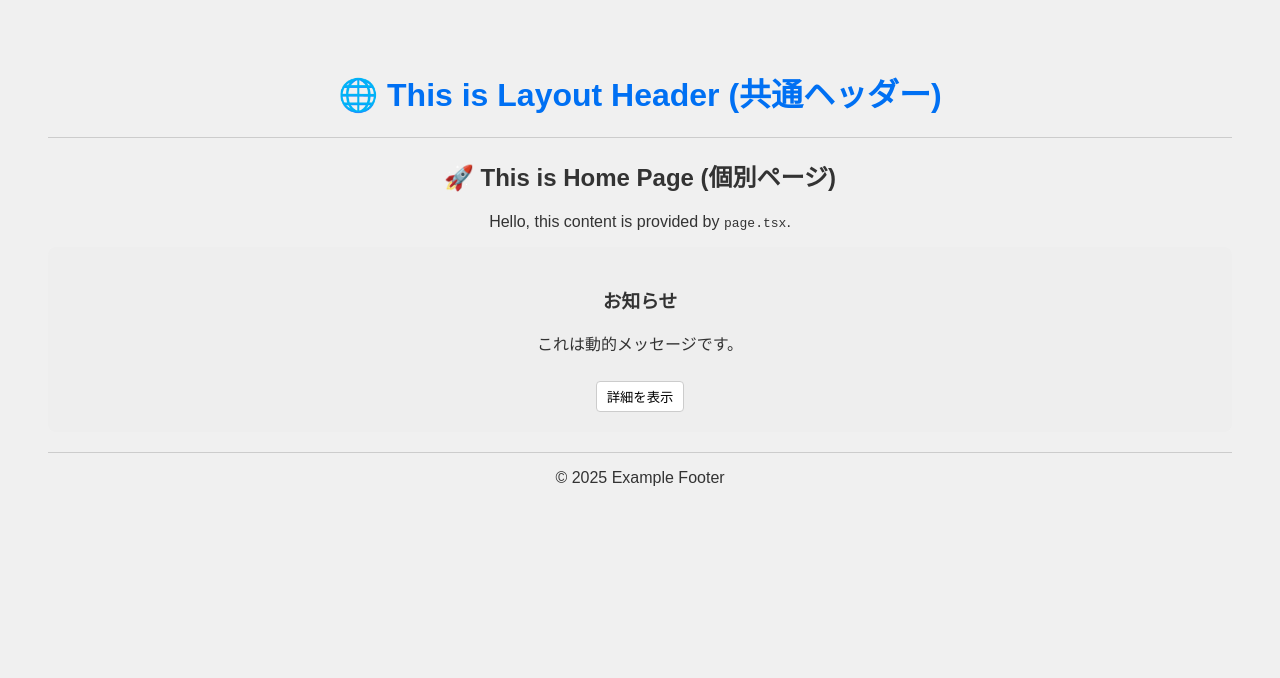
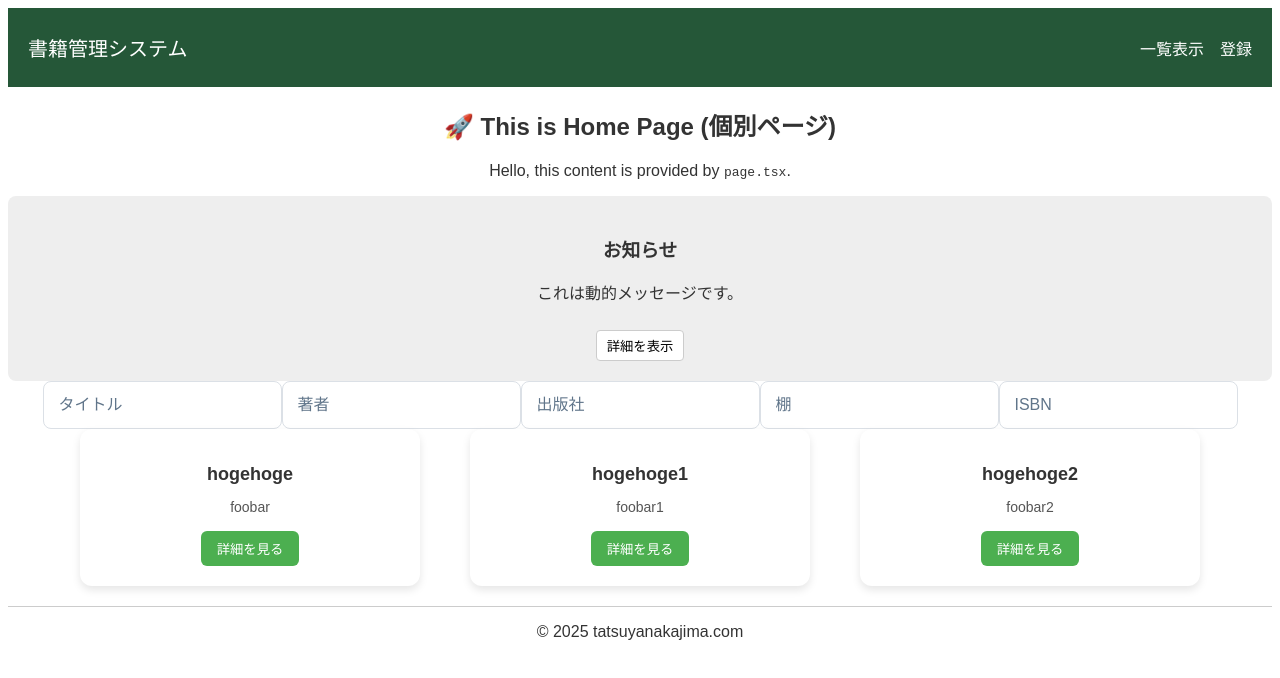
Before and after one commit to nakajima923/next-sandbox, a Next.js app in the folder next-sandbox/: page / in a window 1280 px wide. Shown: the top 678 px of the page. Built offline with nearby package versions, Linux system fonts and the light colour scheme.

Commit message:
add input tag

```diff
--- /dev/null
+++ b/next-sandbox/src/app/Page.module.css
@@ -0,0 +1,5 @@
+.cardContent {
+    display: flex;
+    justify-content: center;
+    gap: 50px;
+}
--- a/next-sandbox/src/app/globals.css
+++ b/next-sandbox/src/app/globals.css
@@ -1,11 +1,7 @@
 /* globals.css */
 body {
-  background-color: #f0f0f0;
+  background-color: #ffffff;
   color: #333;
   font-family: sans-serif;
-  padding: 40px;
+  /* padding: 40px; */
 }
-
-h1 {
-  color: #0070f3;
-}
--- a/next-sandbox/src/app/layout.tsx
+++ b/next-sandbox/src/app/layout.tsx
@@ -1,5 +1,6 @@
 // app/layout.tsx
 import "./globals.css";
+import Header from "@/components/Header"
 
 export const metadata = {
   title: "Layout Sample",
@@ -14,12 +15,13 @@ export default function RootLayout({
   return (
     <html lang="en">
       <body>
-        <header style={{ marginBottom: "20px", borderBottom: "1px solid #ccc",textAlign:"center"}}>
+        {/* <header style={{ marginBottom: "20px", borderBottom: "1px solid #ccc",textAlign:"center"}}>
           <h1>🌐 This is Layout Header (共通ヘッダー)</h1>
-        </header>
+        </header> */}
+        <Header />
         <main style={{textAlign:"center"}}>{children}</main>
         <footer style={{ marginTop: "20px", borderTop: "1px solid #ccc",textAlign:"center" }}>
-          <p>© 2025 Example Footer</p>
+          <p>© 2025 tatsuyanakajima.com</p>
         </footer>
       </body>
     </html>
--- a/next-sandbox/src/app/page.tsx
+++ b/next-sandbox/src/app/page.tsx
@@ -1,4 +1,8 @@
 import Message from "@/components/Message";
+import Card from "@/components/card/Card"
+import Inputform from "@/components/inputform/Inputform"
+import styles from "./Page.module.css";
+import { styleText } from "util";
 
 // app/page.tsx
 export default function Home() {
@@ -9,6 +13,21 @@ export default function Home() {
 
       <Message title="お知らせ" content="これは動的メッセージです。" />
 
+      <div>
+        <Inputform inputcontent="タイトル"/>
+        <Inputform inputcontent="著者"/>
+        <Inputform inputcontent="出版社"/>
+        <Inputform inputcontent="棚"/>
+        <Inputform inputcontent="ISBN"/>
+      </div>
+
+
+      <div className={styles.cardContent}>
+        <Card title = "hogehoge" description="foobar"/>
+        <Card title = "hogehoge1" description="foobar1"/>
+        <Card title = "hogehoge2" description="foobar2"/>
+      </div>
+
     </div>
   );
 }
--- /dev/null
+++ b/next-sandbox/src/components/Header.module.css
@@ -0,0 +1,20 @@
+.header {
+    background-color: #255738;
+    padding: 5px 20px;
+    color: white;
+}
+
+.header-content {
+    display: flex;
+    justify-content: space-between; /* 左右に分ける */
+    align-items: center;
+}
+
+.header-buttons {
+    display: flex;
+    gap: 16px; /* 一覧表示と登録の間の隙間 */
+}
+
+.system-title {
+    font-size: 20px;
+}
--- /dev/null
+++ b/next-sandbox/src/components/Header.tsx
@@ -0,0 +1,15 @@
+import styles from "./Header.module.css";
+
+export default function Header() {
+    return (
+        <header className={styles.header}>
+            <div className={styles["header-content"]}>
+                <p className={styles["system-title"]}>書籍管理システム</p>
+                <div className={styles["header-buttons"]}>
+                    <p>一覧表示</p>
+                    <p>登録</p>
+                </div>
+            </div>
+        </header>
+    );
+}
--- /dev/null
+++ b/next-sandbox/src/components/card/Card.module.css
@@ -0,0 +1,38 @@
+.card {
+  width: 300px;
+  padding: 20px;
+  border-radius: 12px;
+  box-shadow: 0 4px 8px rgba(0, 0, 0, 0.1);
+  background-color: #fff;
+  transition: transform 0.2s;
+}
+
+.card:hover {
+  transform: translateY(-4px);
+}
+
+.cardTitle {
+  font-size: 18px;
+  margin-bottom: 10px;
+  font-weight: bold;
+}
+
+.cardDescription {
+  font-size: 14px;
+  color: #555;
+  margin-bottom: 16px;
+}
+
+.cardButton {
+  padding: 8px 16px;
+  background-color: #4caf50;
+  color: #fff;
+  border: none;
+  border-radius: 6px;
+  cursor: pointer;
+  transition: background-color 0.2s;
+}
+
+.cardButton:hover {
+  background-color: #388e3c;
+}
--- /dev/null
+++ b/next-sandbox/src/components/card/Card.tsx
@@ -0,0 +1,19 @@
+import styles from "./Card.module.css";
+
+type CardProps = {
+    title: string;
+    description: string;
+};
+
+
+export default function Card({ title, description }: CardProps)  {
+  return (
+    <div className={styles.card}>
+      <h2 className={styles.cardTitle}>{title}</h2>
+      <p className={styles.cardDescription}>
+        {description}
+      </p>
+      <button className={styles.cardButton}>詳細を見る</button>
+    </div>
+  );
+}
--- /dev/null
+++ b/next-sandbox/src/components/inputform/Inputform.module.css
@@ -0,0 +1,26 @@
+.search-input {
+  /* width: 100%; */
+  min-width: 0;
+  resize: none;
+  overflow: hidden;
+  border-radius: 0.5rem;
+  border: 1px solid #dbe0e6;
+  background-color: white;
+  color: #111418;
+  padding: 15px;
+  font-size: 1rem;
+  font-weight: 400;
+  line-height: normal;
+  height: 3rem;
+  box-sizing: border-box;
+}
+
+.search-input::placeholder {
+  color: #60758a;
+}
+
+.search-input:focus {
+  outline: none;
+  border-color: #dbe0e6;
+  box-shadow: none;
+}
--- /dev/null
+++ b/next-sandbox/src/components/inputform/Inputform.tsx
@@ -0,0 +1,15 @@
+import styles from "./Inputform.module.css";
+
+type InputProps = {
+    inputcontent: string;
+};
+
+export default function Inputform({ inputcontent }: InputProps) {
+    return (
+        <input
+            className={styles["search-input"]}
+            placeholder={inputcontent}
+            type="text"
+        />
+    );
+}
```
